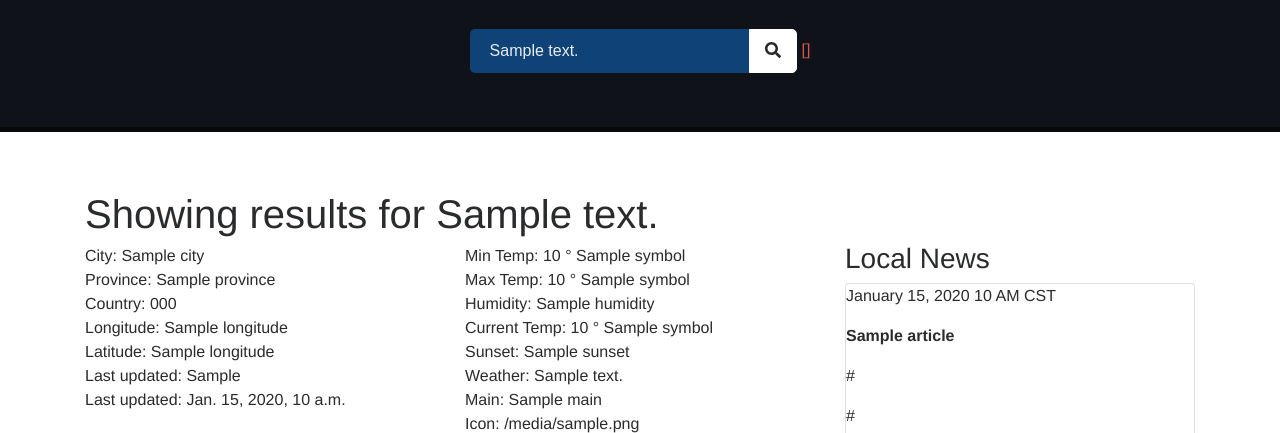
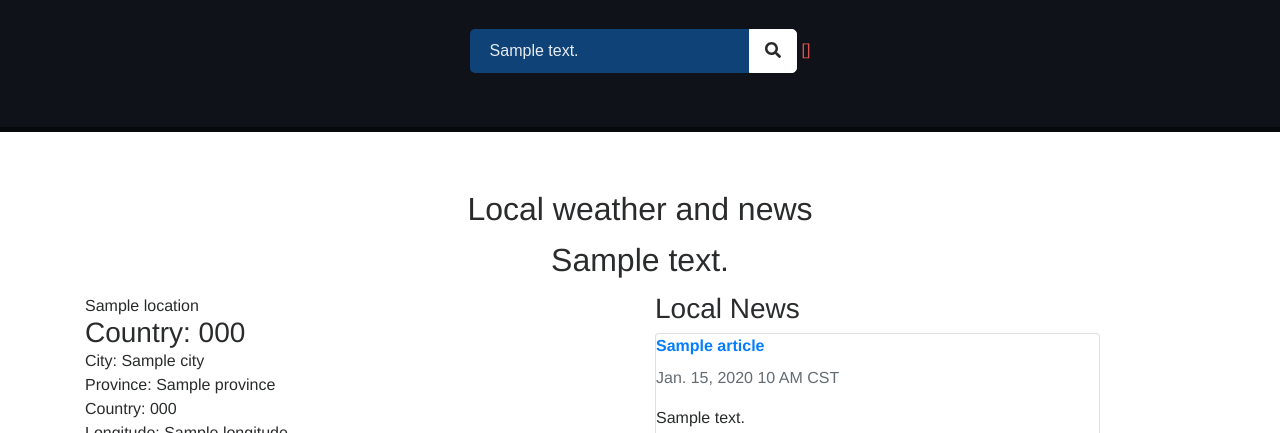
Before and after one commit to sherkt/django-ipapp, a Django app: template djangoip/ipapp/templates/ipapp/home.html in a window 1280 px wide. Shown: the part 103-536 px from the top of the page. Run offline with Django 3.2, Linux system fonts and the light colour scheme; the template is opened without the code that fills it: most values are stand-ins (such as "Sample title", 1, 10 or a date in 2020); some libraries are stand-ins or nearby versions.

Commit message:
Added location_tags template tag and improved results UI.

```diff
--- a/djangoip/ipapp/templates/ipapp/home.html
+++ b/djangoip/ipapp/templates/ipapp/home.html
@@ -1,5 +1,5 @@
 {% extends "ipapp/base.html" %}
-{% load date_string tz %}
+{% load date_tags location_tags tz %}
 
 {% block content %}
 <div class="bg-slate border-bottom-dark" id="top">
@@ -21,10 +21,19 @@
 {% if data %}
   <div class="bg-white">
     <div class="container big-padding">
-      <h1>Showing results for {{ data.ip_address }}</h1>
+      <h2 class="text-center mb-3">Local weather and news</h2>
+      <h2 class="text-center mb-3"><span class="text-secondary">{{ data.ip_address }}</span></h2>
       <div class="row">
-        <div class="col-4">
+        <div class="col-6">
+          <div class="row">
+            <div class="col-12">
               {% if data.location %}
+                {{ data.location }}
+                {% if data.location.city and data.location.country_name %}
+                  <h3 class="mb-0">{{ data.location|location_string }}</h3>
+                {% else %}
+                  <h3 class="mb-0">Country: {{ data.country_code }}</h3>
+                {% endif %}
                 <p class="mb-0">City: {{ data.city }}</p>
                 <p class="mb-0">Province: {{ data.province }}</p>
                 <p class="mb-0">Country: {{ data.country_code }}</p>
@@ -35,33 +44,36 @@
               {% if data.last_updated %}
                 <p class="mb-0">Last updated: {{ data.last_updated }}</p>
               {% endif %}
-        </div>
-        <div class="col-4">
+
               {% if data.weather %}
+                {% timezone "America/Toronto" %}
                   <p class="mb-0">Min Temp: {{ data.weather.main.temp_min }} &deg; {{ data.weather.symbol }}</p>
                   <p class="mb-0">Max Temp: {{ data.weather.main.temp_max }} &deg; {{ data.weather.symbol }}</p>
                   <p class="mb-0">Humidity: {{ data.weather.main.humidity }}</p>
                   <p class="mb-0">Current Temp: {{ data.weather.main.temp }} &deg; {{ data.weather.symbol }}</p>
-            <p class="mb-0">Sunset: {{ data.weather.sys.sunset }}</p>
+                  <p class="mb-0">Sunset: {{ data.weather.sys.sunset|utc_unix_string }}</p>
                   <p class="mb-0">Weather: {{ data.weather.weather.0.description }}</p>
                   <p class="mb-0">Main: {{ data.weather.weather.0.main }}</p>
                   <p class="mb-0">Icon: {{ data.weather.weather.0.icon }}</p>
                   <img src="https://openweathermap.org/img/w/{{ data.weather.weather.0.icon }}.png">
                   <br>
+                {% endtimezone %}
                 {{ data.weather }}
               {% endif %}
             </div>
-        <div class="col-4">
+          </div>
+        </div>
+        <div class="col-5">
           <h3>Local News</h3>
           {% if data.news.articles %}
             {% timezone "America/Toronto" %}
               {% for article in data.news.articles.results %}
-                <div class="card mb-4">
+                <div class="card mb-3">
                   <div class="card-body">
-                    <p>{{ article.dateTime|date_string|date:"F j, Y g A T" }}</p>
-                    <p class="font-weight-bold">{{ article.title }}</p>
-                    <p>{{ article.source.url }}</p>
-                    <p>{{ article.url }}</p>
+                    <p class="font-weight-bold mb-2"><a href="{{ article.url }}">{{ article.title }}</a></p>
+                    <p class="text-muted mb-3">{{ article.dateTime|date_string:"%Y-%m-%dT%H:%M:%S"|date:"M. j, Y g A T" }}</p>
+                    <p class="mb-3">{{ article.body|truncatechars:140 }}</p>
+                    <p class="mb-0 text-secondary">Source: <a href="{{ article.url }}" class="text-secondary linkify" target="_blank">{{ article.source.uri }}</a></p>
                   </div>
                 </div>
               {% endfor %}
```
Also changed, not shown: djangoip/ipapp/templatetags/location_tags.py (added, +9 -0 lines). Lines whose indentation alone changed are shown as unchanged.
